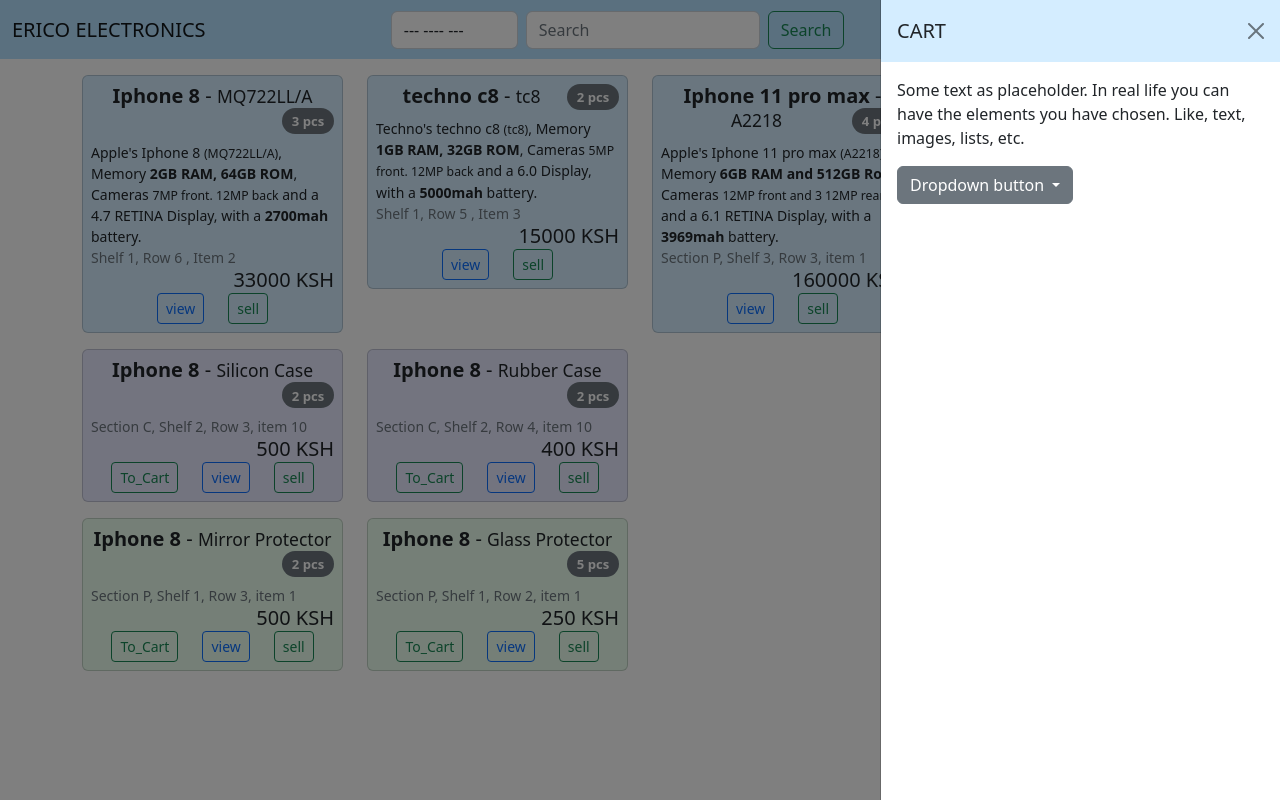
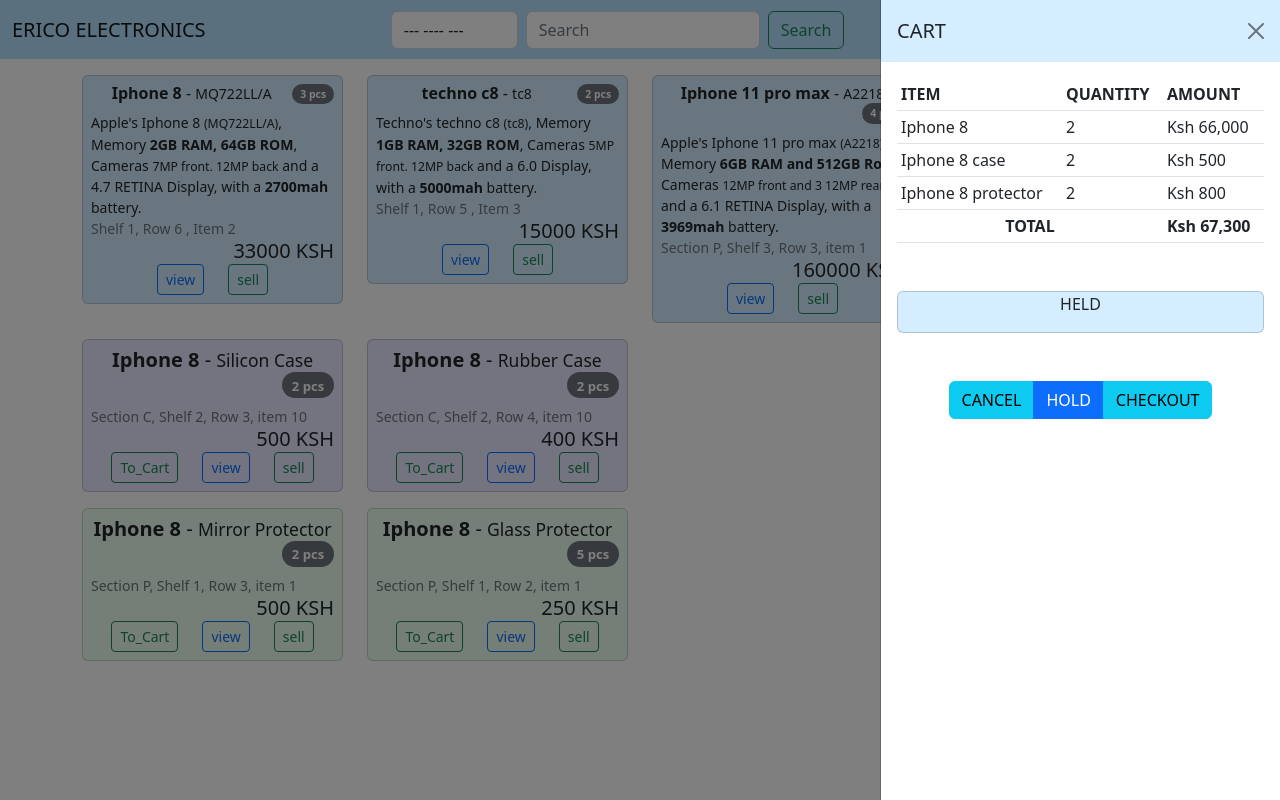
Before and after one commit to Sendeyo/shop-management, a Django app: page / in a window 1280 px wide, after a click on "Cart". Run offline with Django 4.2, Linux system fonts and the light colour scheme; data comes from the database, SQL or seed files in the repository; both versions use the stored data as it was after the commit; some libraries are stand-ins or nearby versions.

Commit message:
Back to coding

```diff
--- a/website/templates/website/components/phoneCards.html
+++ b/website/templates/website/components/phoneCards.html
@@ -9,7 +9,7 @@
       <div class="phone-image">
 
       </div>
-      <div class="h5 text-center"><strong>{{ phone.name }}</strong> -
+      <div class="h6 text-center"><strong>{{ phone.name }}</strong> -
         <small class="text-body-primary">{{ phone.model }}</small>
         <span class="float-end badge rounded-pill bg-secondary"><small>{{ phone.quantity }} pcs</small></span>
       </div>
--- a/website/templates/website/includes/navbar.html
+++ b/website/templates/website/includes/navbar.html
@@ -71,18 +71,66 @@
       <button type="button" class="btn-close" data-bs-dismiss="offcanvas" aria-label="Close"></button>
     </div>
     <div class="offcanvas-body">
-      <div>
-        Some text as placeholder. In real life you can have the elements you have chosen. Like, text, images, lists, etc.
-      </div>
-      <div class="dropdown mt-3">
-        <button class="btn btn-secondary dropdown-toggle" type="button" data-bs-toggle="dropdown">
-          Dropdown button
-        </button>
-        <ul class="dropdown-menu">
-          <li><a class="dropdown-item" href="#">Action</a></li>
-          <li><a class="dropdown-item" href="#">Another action</a></li>
-          <li><a class="dropdown-item" href="#">Something else here</a></li>
-        </ul>
-      </div>
+
+        <table class="table table-sm">
+            <thead>
+                <tr>
+                    <th>ITEM</th>
+                    <th>QUANTITY</th>
+                    <th>AMOUNT</th>
+                </tr>
+            </thead>
+            <tbody>
+                <tr>
+                    <td>Iphone 8</td>
+                    <td>2</td>
+                    <td>Ksh 66,000</td>
+                </tr>
+                <tr>
+                    <td>Iphone 8 case</td>
+                    <td>2</td>
+                    <td>Ksh 500</td>
+                </tr>
+                <tr>
+                    <td>Iphone 8 protector</td>
+                    <td>2</td>
+                    <td>Ksh 800</td>
+                </tr>
+                <tr>
+                    <td colspan="2"> <center><strong>TOTAL</strong></center></td>
+                    <td><strong>Ksh 67,300</strong></td>
+                </tr>
+
+            </tbody>
+        </table>
+
+        <br>
+        <br>
+
+        <div class="card phone">
+            <center><p>HELD</p></center>
+
+            <div>
+
+            </div>
+
+        </div>
+
+        <br>
+        <br>
+
+        <center>
+            <div class="btn-group form-group" role="group" aria-label="Basic example">
+                <button type="button" class="btn btn-info" data-bs-dismiss="offcanvas">CANCEL</button>
+                <button type="button" class="btn btn-primary">HOLD</button>
+                <button type="button" class="btn btn-info">CHECKOUT</button>
+              </div>
+        </center>
+
+
+
+
+
+
     </div>
   </div>
```
Also changed, not shown: db.sqlite3, website/templates/website/components/cart.html (added).
